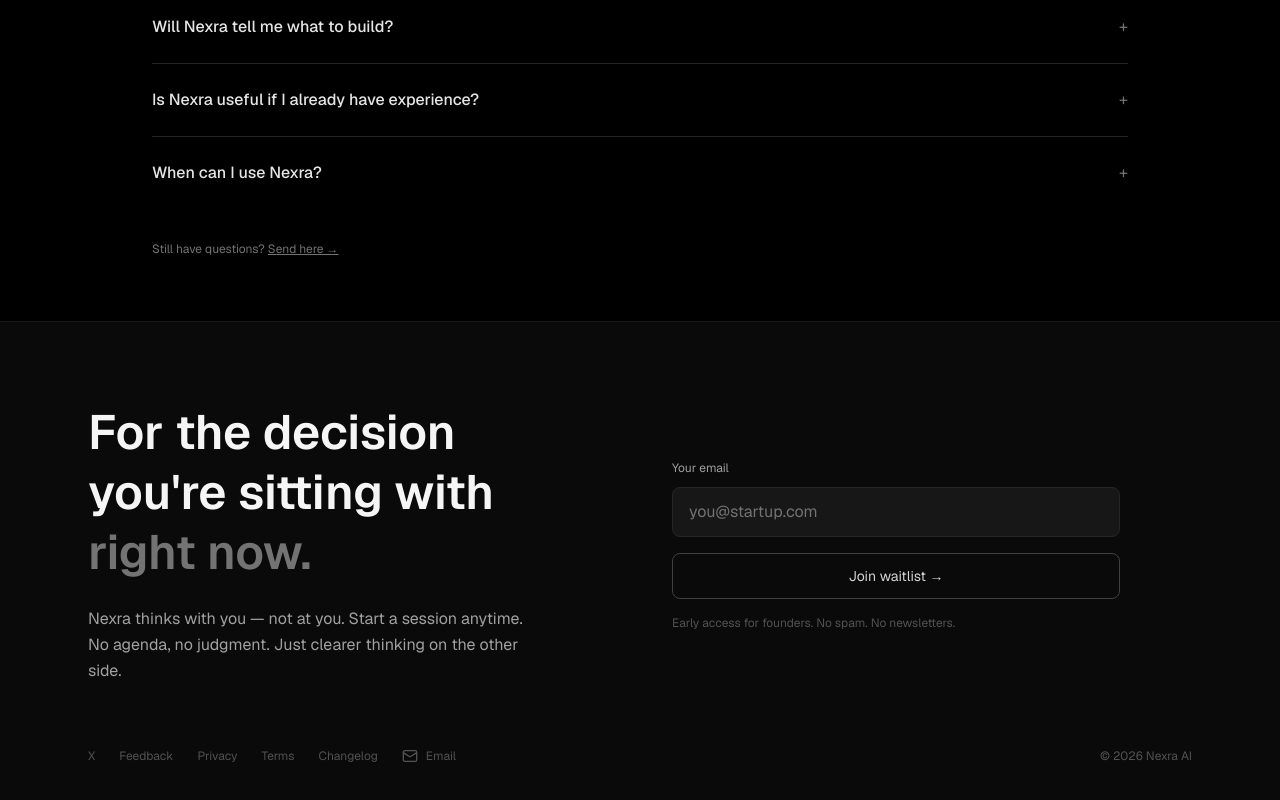
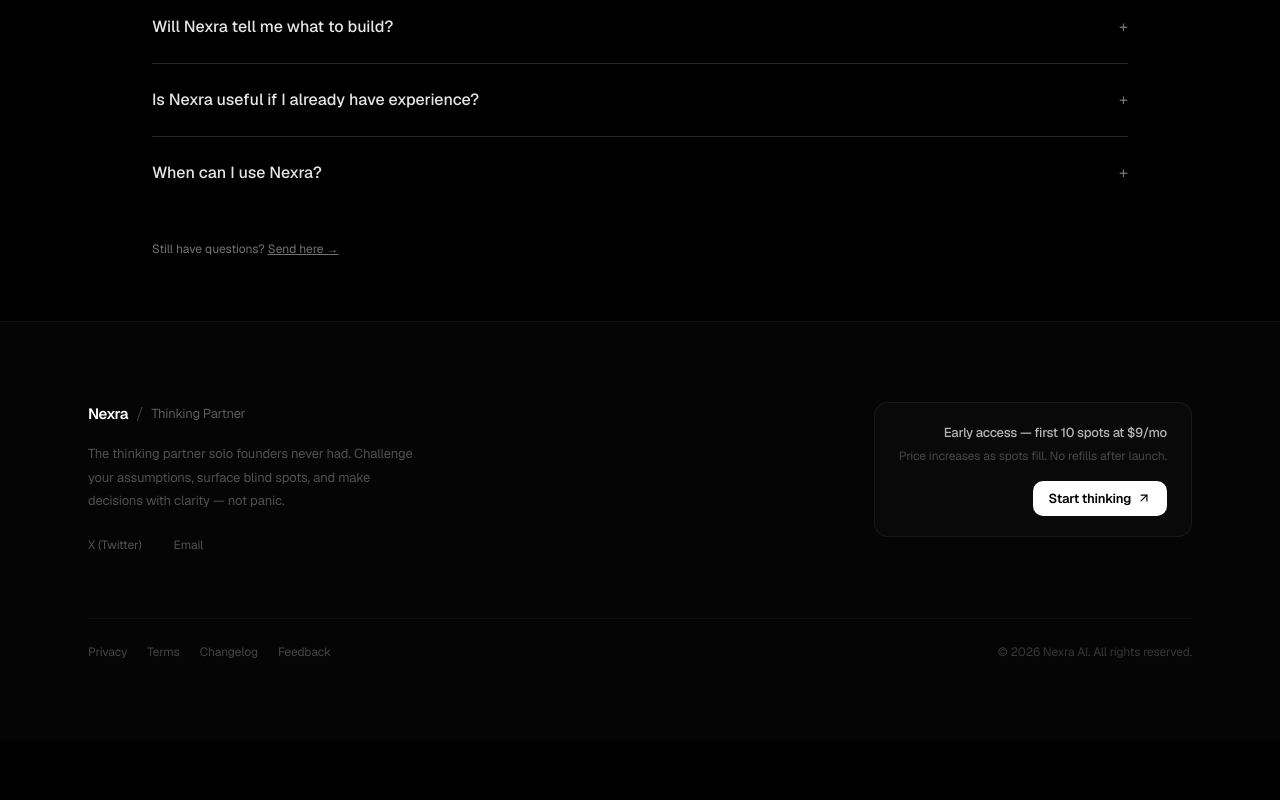
Before and after one commit to annuk123/nexra, a Next.js app: page / in a window 1280 px wide. Shown: the part 4601-5401 px from the top of the page. After the commit the page ends 5342 px from the top, so only its background shows below. Built offline with nearby package versions, Linux system fonts and the light colour scheme; no server answers.

Commit message:
update footer

```diff
--- a/components/Footer/footer.tsx
+++ b/components/Footer/footer.tsx
@@ -1,175 +1,113 @@
 "use client";
-import React from "react";
+
 import { useState } from "react";
-import { api } from "@/convex/_generated/api";
-import { useMutation } from "convex/react";
 import Link from "next/link";
-import { Mail } from "lucide-react";
+import { ArrowUpRight } from "lucide-react";
 import FeedbackModal from "../FeedbackPage/Feedback";
 
+const footerLinks = [
+  { label: "Privacy", href: "/privacy" },
+  { label: "Terms", href: "/terms" },
+  { label: "Changelog", href: "/changelog" },
+  { label: "Feedback", href: "/feedback" },
+];
+
+const socialLinks = [
+  { label: "X (Twitter)", href: "https://x.com/Nexra_Ai" },
+  { label: "Email", href: "mailto:annu@nexralab.com" },
+];
+
 export default function Footer() {
-  const addToWaitlist = useMutation(api.waitlist.addToWaitlist);
   const [feedbackOpen, setFeedbackOpen] = useState(false);
-  const [email, setEmail] = React.useState("");
-  const [status, setStatus] = React.useState<"idle" | "success" | "error">("idle");
-
-  const handleSubmit = async (e: React.FormEvent) => {
-    e.preventDefault();
-    try {
-      await addToWaitlist({ email, source: "homepage" });
-      setStatus("success");
-      setEmail("");
-    } catch {
-      setStatus("error");
-    }
-  };
 
   return (
-    <footer className="border-t border-neutral-900 bg-neutral-950">
-      <div className="max-w-6xl mx-auto px-6 py-20">
+    <footer className="border-t border-white/[0.05] bg-[#050505]">
+      <div className="mx-auto max-w-6xl px-6 py-20">
 
-        {/* Main Footer Grid */}
-        <div className="grid grid-cols-1 lg:grid-cols-2 gap-16">
+        {/* Top: Brand + tagline + links */}
+        <div className="grid grid-cols-1 gap-12 md:grid-cols-[1fr_auto]">
 
-          {/* LEFT */}
+          {/* Left: Brand */}
           <div>
-            <h2 className="text-4xl sm:text-5xl font-semibold leading-tight text-neutral-100">
-              For the decision
-              <br />
-              you're sitting with
-              <br />
-              <span className="text-neutral-500">right now.</span>
-            </h2>
+            <div className="flex items-center gap-2">
+              {/* Logo mark — reuse whatever you have in navbar */}
+              <span className="text-[15px] font-semibold tracking-[-0.03em] text-white">
+                Nexra
+              </span>
+              <span className="text-white/20">/</span>
+              <span className="text-[13px] tracking-[-0.02em] text-white/35">
+                Thinking Partner
+              </span>
+            </div>
 
-            <p className="mt-6 text-neutral-400 max-w-md leading-relaxed">
-              Nexra thinks with you — not at you.
-              Start a session anytime. No agenda, no judgment.
-              Just clearer thinking on the other side.
+            <p className="mt-4 max-w-[340px] text-[13px] leading-[1.8] tracking-[-0.01em] text-white/30">
+              The thinking partner solo founders never had. Challenge your
+              assumptions, surface blind spots, and make decisions with
+              clarity — not panic.
             </p>
+
+            {/* Social */}
+            <div className="mt-6 flex items-center gap-4">
+              {socialLinks.map((link) => (
+                <Link
+                  key={link.label}
+                  href={link.href}
+                  className="group flex items-center gap-1 text-[12px] tracking-[-0.01em] text-white/30 transition-colors duration-200 hover:text-white/60"
+                >
+                  {link.label}
+                  <ArrowUpRight className="h-3 w-3 opacity-0 transition-opacity duration-200 group-hover:opacity-100" />
+                </Link>
+              ))}
+            </div>
           </div>
 
-          {/* RIGHT: Waitlist */}
-          <div className="max-w-md w-full flex flex-col justify-center">
+          {/* Right: CTA block */}
+          <div className="flex flex-col justify-between gap-8 md:items-end">
+            <div className="rounded-xl border border-white/[0.06] bg-white/[0.02] px-6 py-5 md:text-right">
+              <p className="text-[13px] font-medium tracking-[-0.02em] text-white/70">
+                Early access — first 10 spots at $9/mo
+              </p>
+              <p className="mt-1 text-[12px] tracking-[-0.01em] text-white/25">
+                Price increases as spots fill. No refills after launch.
+              </p>
+              <Link
+                href="/login"
+                className="mt-4 inline-flex items-center gap-1.5 rounded-lg bg-white px-4 py-2 text-[13px] font-semibold tracking-[-0.02em] text-black transition-all duration-200 hover:bg-zinc-100"
+              >
+                Start thinking
+                <ArrowUpRight className="h-3.5 w-3.5" />
+              </Link>
+            </div>
+          </div>
 
-            {status === "idle" && (
-              <form onSubmit={handleSubmit} className="space-y-4">
-                <div>
-                  <label className="text-xs text-neutral-400">
-                    Your email
-                  </label>
-                  <input
-                    type="email"
-                    required
-                    placeholder="you@startup.com"
-                    value={email}
-                    onChange={(e) => setEmail(e.target.value)}
-                    className="mt-2 w-full rounded-md bg-neutral-900 border border-neutral-800 px-4 py-3 text-neutral-100 placeholder-neutral-500 focus:outline-none focus:border-neutral-600 transition"
-                  />
-                </div>
-                <button
-                  type="submit"
-                  className="w-full rounded-md border border-neutral-700 px-4 py-3 text-sm text-neutral-300 hover:border-neutral-500 hover:text-neutral-100 transition"
-                >
-                  Join waitlist →
-                </button>
-                <p className="text-xs text-neutral-600">
-                  Early access for founders. No spam. No newsletters.
-                </p>
-              </form>
-            )}
-
-            {status === "success" && (
-              <div className="space-y-2">
-                <p className="text-neutral-100 font-medium">
-                  You're on the list.
-                </p>
-                <p className="text-sm text-neutral-500 leading-relaxed">
-                  We'll reach out when there's something worth your time.
-                  Until then — keep building.
-                </p>
-              </div>
-            )}
-
-            {status === "error" && (
-              <div className="space-y-4">
-                <p className="text-sm text-neutral-500">
-                  Something went wrong. Try again.
-                </p>
-                <button
-                  onClick={() => setStatus("idle")}
-                  className="text-xs text-neutral-400 underline underline-offset-2 hover:text-neutral-200 transition"
-                >
-                  Retry
-                </button>
-              </div>
-            )}
-
-          </div>
         </div>
 
-        {/* Bottom Bar */}
-        <div className="mt-16 flex flex-col sm:flex-row items-center justify-between gap-6 text-xs text-neutral-600">
-          <div className="flex items-center gap-6">
-            <Link
-              href="https://x.com/Nexra_Ai"
-              className="hover:text-neutral-400 transition"
-            >
-              X
-            </Link>
-            <Link
-              href="/feedback"
-              className="hover:text-neutral-400 transition"
-            >
-              Feedback
-            </Link>
-            <Link
-              href="/privacy"
-              className="hover:text-neutral-400 transition"
-            >
-              Privacy
-            </Link>
-            <Link
-              href="/terms"
-              className="hover:text-neutral-400 transition"
-            >
-              Terms
-            </Link>
+        {/* Divider */}
+        <div className="mt-16 h-px bg-white/[0.04]" />
 
-            <Link
-                          href="/changelog"
-                          className="block transition-colors duration-200"
+        {/* Bottom bar */}
+        <div className="mt-6 flex flex-col items-start justify-between gap-4 sm:flex-row sm:items-center">
 
-                        >
-                          Changelog
-                        </Link>
+          <div className="flex flex-wrap items-center gap-5">
+            {footerLinks.map((link) => (
+              <Link
+                key={link.label}
+                href={link.href}
+                className="text-[12px] tracking-[-0.01em] text-white/25 transition-colors duration-200 hover:text-white/50"
+              >
+                {link.label}
+              </Link>
+            ))}
+          </div>
 
-                        {/* <button
-              onClick={() => {
-                setFeedbackOpen(true);
-                setMobileOpen(false);
-              }}
-              className="block bg-transparent border-0 cursor-pointer transition-colors duration-200"
+          <p className="text-[12px] tracking-[-0.01em] text-white/20">
+            © {new Date().getFullYear()} Nexra AI. All rights reserved.
+          </p>
 
-            >
-              Report a bug
-            </button> */}
+        </div>
+      </div>
 
-            <Link
-    href="mailto:annu@nexralab.com"
-    className=" flex items-center gap-2  hover:text-neutral-400 transition"
-  >
-    <Mail size={16} />
-    Email
-  </Link>
-          </div>
-          <p>© {new Date().getFullYear()} Nexra AI</p>
-        </div>
-
-      </div>
-            <FeedbackModal
-              open={feedbackOpen}
-              onClose={() => setFeedbackOpen(false)}
-            />
+      <FeedbackModal open={feedbackOpen} onClose={() => setFeedbackOpen(false)} />
     </footer>
   );
 }
```
